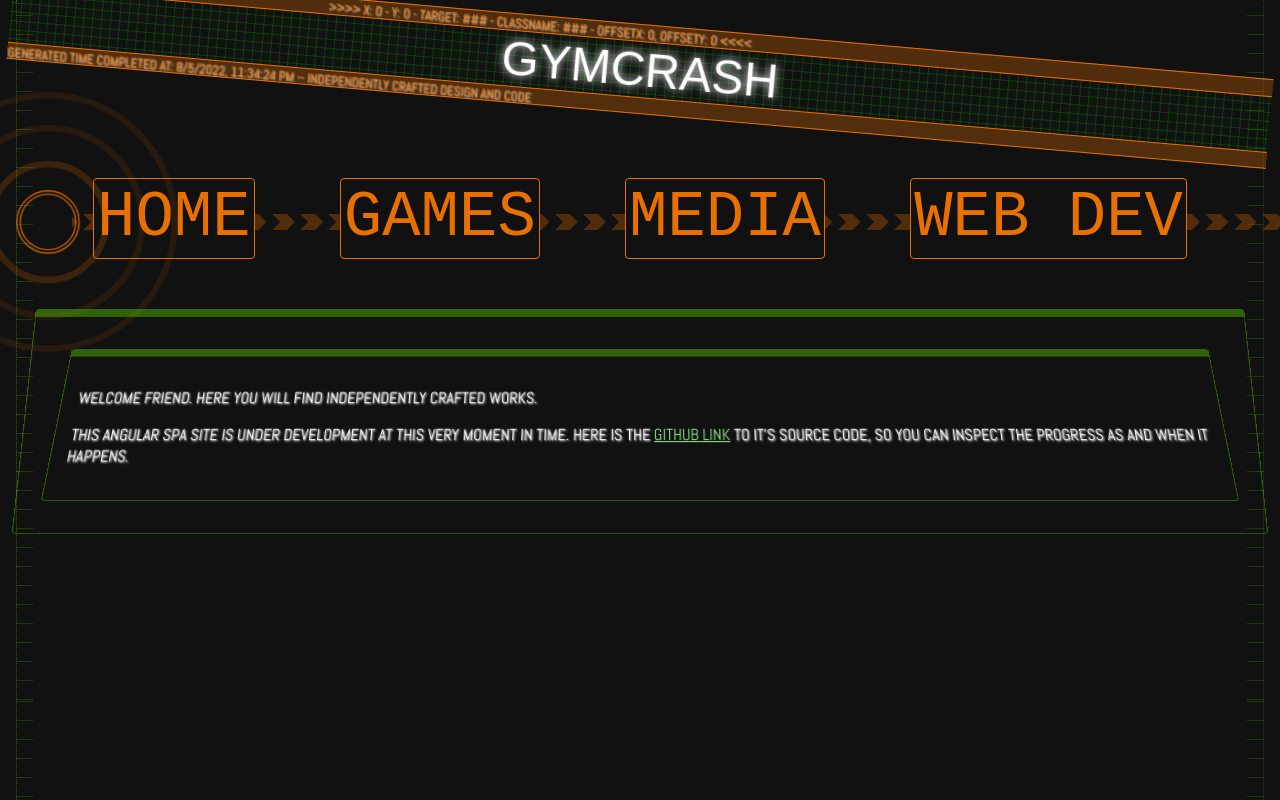
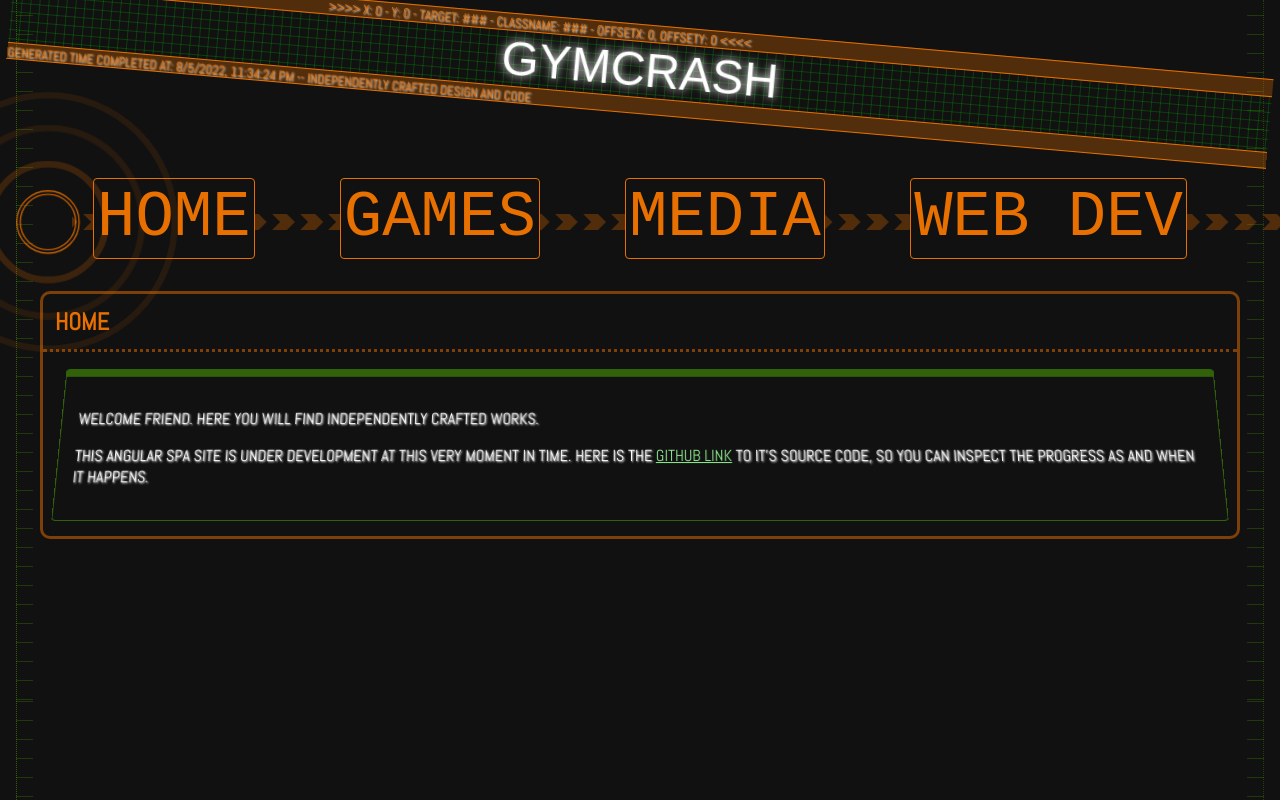
Before and after one commit to gymcrash/gymcrashdotcom, an Angular app: page /home in a window 1280 px wide. Shown: the top 800 px of the page. Built offline with nearby package versions, Linux system fonts and the light colour scheme; a web font is replaced by a local one.

Commit message:
added routing panel styling and title added loading panel for routing

```diff
--- a/src/app/app.component.html
+++ b/src/app/app.component.html
@@ -5,9 +5,9 @@
   <gym-nav-menu-item routerLink="/web">Web dev</gym-nav-menu-item></gym-nav-menu>
 
 
-<gym-panel>
-  <gym-console-text>
+
+
     <gym-router-panel></gym-router-panel>
-  </gym-console-text>
-</gym-panel>
+
+
 <gym-reticle></gym-reticle>
--- a/src/app/gymcrash-components/router-panel/router-panel.component.html
+++ b/src/app/gymcrash-components/router-panel/router-panel.component.html
@@ -1,5 +1,13 @@
 <div class="container">
-    <div *ngIf="showLoading">LOADINGS!</div>
-    <router-outlet>
-    </router-outlet>
+    <h2 class="title" >{{title}}</h2>
+    <div class="content">
+            <router-outlet *ngIf="!showLoading">
+            </router-outlet>
+    </div>
+    <div *ngIf="showLoading" class="loadingContainer">
+        <div class="loadingDivider"><span class="loadingSmallText">INCOMING DATA</span></div>
+        <div class="loadingContent">LOADING</div>
+        <div class="loadingDivider"><span class="loadingSmallText">COMPUTING VISUAL DISPLAY</span></div>
+    </div>
+
 </div>
--- a/src/app/gymcrash-components/router-panel/router-panel.component.scss
+++ b/src/app/gymcrash-components/router-panel/router-panel.component.scss
@@ -0,0 +1,72 @@
+@import "../styles/colors.scss";
+
+.container {
+    border: 3px solid rgba($orange, 0.5);
+    border-radius: 10px;
+    margin: 0 2em;
+    perspective: 100px;
+    position: relative;
+}
+
+.title {
+    border-bottom: 3px dotted rgba($orange, 0.5);
+    color: $orange;
+    text-shadow: none;
+    padding: 0.5em;
+}
+
+.content {
+
+    position: relative;
+}
+
+.loadingContainer {
+    align-items: center;
+    background-color: $background;
+    display: flex;
+    flex-direction: column;
+    justify-content: center;
+    padding: 1em 0;
+    width: 100%;
+    z-index: 99;
+}
+
+@keyframes textZoom {
+    0% {
+        transform: scale(100%);
+    }
+    100% {
+        transform: scale(120%);
+    }
+}
+
+.loadingContent {
+    animation: textZoom 1s linear 0s infinite forwards;
+    color: $red;
+    text-shadow: 2px 2px 2px $red;
+    font-size: 5em;
+}
+
+@keyframes scrollingDivider {
+    0% {
+        background-position: 0 0;
+    }
+    100% {
+        background-position: 200px 0;
+    }
+}
+
+.loadingDivider {
+    animation: scrollingDivider 1s linear 0s infinite alternate;
+    background-image: repeating-linear-gradient(-45deg, $red, $red 20px, transparent 21px, transparent 40px);
+    text-shadow: 2px 2px 2px $red;
+    font-size: 2em;
+    text-align: center;
+    width: 100%;
+}
+
+.loadingSmallText {
+    background-color: rgba($background, 0.7);
+    color: $red;
+    padding: 0 1em;
+}
--- a/src/app/gymcrash-components/router-panel/router-panel.component.ts
+++ b/src/app/gymcrash-components/router-panel/router-panel.component.ts
@@ -1,5 +1,5 @@
 import { Component, Input, OnInit } from '@angular/core';
-import { NavigationStart, Router } from '@angular/router';
+import { ActivationStart, NavigationStart, Router } from '@angular/router';
 import { take, timer } from 'rxjs';
 
 @Component({
@@ -11,23 +11,41 @@ export class RouterPanelComponent implements OnInit {
 
   @Input() minimumLoadingTime: number = 1000;
   showLoading: boolean = false;
+  title: string = "";
 
   constructor(private router: Router) {
+    this.initRouterPanelLoading();
+  }
+
+  ngOnInit(): void {
+
+
+  }
+
+
+  private initRouterPanelLoading() {
     this.router.events.subscribe({
-      next: (e)=> {
-        if(e instanceof NavigationStart) {
-          this.showLoading = true;
-          timer(this.minimumLoadingTime).pipe(take(1)).subscribe({
-            next: ()=> {
-              this.showLoading = false;
-            }
-          });
+      next: (e) => {
+        if (e instanceof NavigationStart) {
+          this.showLoadingScreen();
+        }
+        if (e instanceof ActivationStart) {
+          this.extractRouteTitle(e);
         }
       }
     });
   }
 
-  ngOnInit(): void {
+  private extractRouteTitle(e: ActivationStart) {
+    this.title = e.snapshot.data["title"] || "";
   }
 
+  private showLoadingScreen() {
+    this.showLoading = true;
+    timer(this.minimumLoadingTime).pipe(take(1)).subscribe({
+      next: () => {
+        this.showLoading = false;
+      }
+    });
+  }
 }
--- a/src/app/gymcrash-components/styles/colors.scss
+++ b/src/app/gymcrash-components/styles/colors.scss
@@ -3,3 +3,4 @@ $white: #fefefe;
 $green: #50b100;
 $lightGreen:#5bca00;
 $orange: #e77000;
+$red: #e70000;
--- a/src/app/gymcrashsite/gymcrashsite-routing.module.ts
+++ b/src/app/gymcrashsite/gymcrashsite-routing.module.ts
@@ -16,19 +16,31 @@ const routes: Routes = [
       },
       {
         path: "home",
-        component: HomePageComponent
+        component: HomePageComponent,
+        data: {
+          title: "Home"
+        }
       },
       {
         path: "games",
-        component: GamesPageComponent
+        component: GamesPageComponent,
+        data: {
+          title: "Game dev"
+        }
       },
       {
         path: "media",
-        component: MediaPageComponent
+        component: MediaPageComponent,
+        data: {
+          title: "Media"
+        }
       },
       {
         path: "web",
-        component: WebdevPageComponent
+        component: WebdevPageComponent,
+        data: {
+          title: "Web dev"
+        }
       }
 
     ]
```
